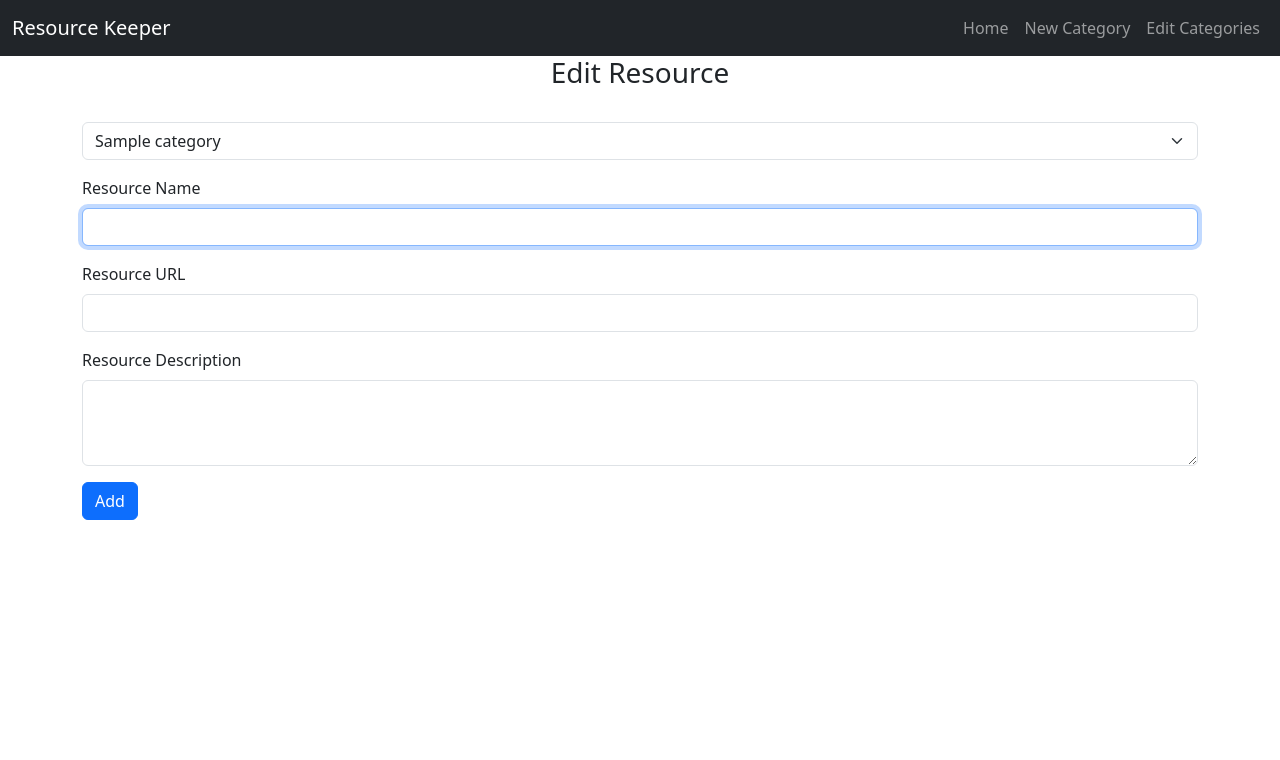
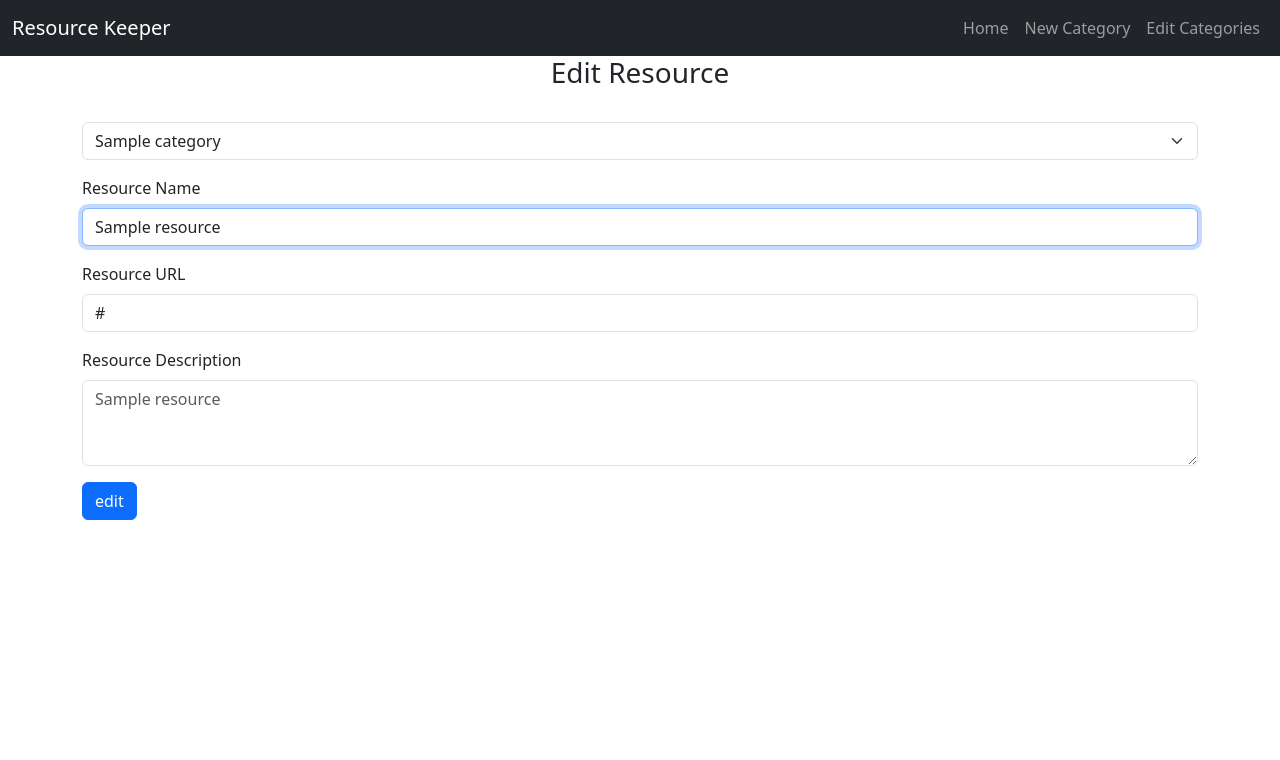
Before and after one commit to doctorandrewbrown/flask-resource-keeper, a Flask app: page /edit_resource/1 in a window 1280 px wide. Shown: the top 760 px of the page. Run offline with Flask 3, Linux system fonts and the light colour scheme; tables that the repository leaves empty hold one stand-in row (values such as "Sample post").

Commit message:
add default values to edit form

```diff
--- a/resource_keeper/templates/edit_resource.html
+++ b/resource_keeper/templates/edit_resource.html
@@ -8,6 +8,7 @@
     <select name="category_id" class="form-select mb-3" aria-label="Default select example">
       <option selected value="{{ category_id }}">{{ current_category }}</option>
       {% for category in categories %}
+      <!--do  not show current category twice in dropdown-->
       {% if category.category_name != current_category %}
       <option value="{{category.id}}">{{ category.category_name }}</option>
       {% endif %}
@@ -16,19 +17,19 @@
     <!--form input for resource name-->
     <div class="mb-3">
       <label for="resource_name" class="form-label">Resource Name</label>
-      <input autofocus type="text" name="resource_name" class="form-control" id="resource_name" required>
+      <input autofocus type="text" name="resource_name" class="form-control" id="resource_name" required value="{{ resource.resource_name}}">
     </div>
     <!--form input for resource url-->
     <div class="mb-3">
       <label for="resource_url" class="form-label">Resource URL</label>
-      <input type="text" name="resource_url" class="form-control" id="resource_url" required>
+      <input type="text" name="resource_url" class="form-control" id="resource_url" required value="{{ resource.resource_url}}">
     </div>
     <!--form input for resource description-->
     <div class="mb-3">
       <label for="resource_description" class="form-label">Resource Description</label>
-      <textarea class="form-control" id="resource_description" rows="3" name="resource_description"></textarea>
+      <textarea class="form-control" id="resource_description" rows="3" name="resource_description" placeholder="{{ resource.resource_name}}"></textarea>
     </div>
-    <input class="btn btn-primary" type="submit" value="Add">
+    <input class="btn btn-primary" type="submit" value="edit">
   </form>
 </div>
 {% endblock %}
```
